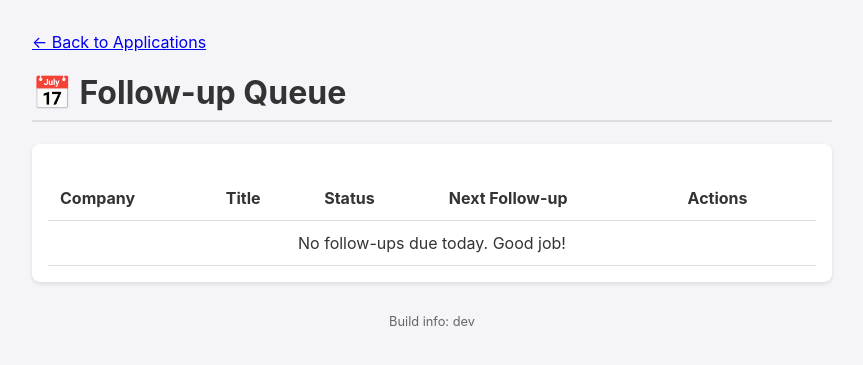
After one commit to darkiron/offertrail, a FastAPI app: page /followups in a window 1280 px wide. The commit adds this page. Shown: the top 365 px of the page, without its empty margins (208-1071 px from the left). Run offline with FastAPI, Linux system fonts and the light colour scheme; data comes from the database, SQL or seed files in the repository.

Commit message:
feat: 🎨 add followup queue UI

```diff
--- /dev/null
+++ b/src/templates/followups.html
@@ -0,0 +1,80 @@
+<!DOCTYPE html>
+<html lang="en">
+<head>
+    <meta charset="UTF-8">
+    <meta name="viewport" content="width=device-width, initial-scale=1.0">
+    <title>OfferTrail - Follow-up Queue</title>
+    <style>
+        body {
+            font-family: -apple-system, BlinkMacSystemFont, "Segoe UI", Roboto, Helvetica, Arial, sans-serif;
+            max-width: 800px;
+            margin: 2rem auto;
+            padding: 0 1rem;
+            background-color: #f4f4f9;
+            color: #333;
+        }
+        h1 { border-bottom: 2px solid #ddd; padding-bottom: 0.5rem; }
+        .card { background: white; padding: 1rem; margin: 1rem 0; border-radius: 8px; box-shadow: 0 2px 4px rgba(0,0,0,0.1); }
+        table { width: 100%; border-collapse: collapse; margin-top: 1rem; }
+        th, td { text-align: left; padding: 0.75rem; border-bottom: 1px solid #ddd; }
+        tr:hover { background-color: #f1f1f1; }
+        .status { padding: 0.25rem 0.5rem; border-radius: 4px; font-size: 0.85rem; font-weight: bold; }
+        .status-INTERESTED { background: #e2e3e5; }
+        .status-APPLIED { background: #cce5ff; color: #004085; }
+        .status-INTERVIEW { background: #fff3cd; color: #856404; }
+        .status-OFFER { background: #d4edda; color: #155724; }
+        .status-REJECTED { background: #f8d7da; color: #721c24; }
+        button { background: #28a745; color: white; border: none; padding: 0.5rem 1rem; border-radius: 4px; cursor: pointer; }
+        button:hover { background: #218838; }
+        .nav { margin-bottom: 1rem; }
+        footer { margin-top: 2rem; font-size: 0.8rem; color: #666; text-align: center; }
+    </style>
+</head>
+<body>
+    <div class="nav">
+        <a href="/">← Back to Applications</a>
+    </div>
+    <h1>📅 Follow-up Queue</h1>
+
+    <div class="card">
+        <table>
+            <thead>
+                <tr>
+                    <th>Company</th>
+                    <th>Title</th>
+                    <th>Status</th>
+                    <th>Next Follow-up</th>
+                    <th>Actions</th>
+                </tr>
+            </thead>
+            <tbody>
+                {% for app in applications %}
+                <tr>
+                    <td><strong>{{ app.company }}</strong></td>
+                    <td>{{ app.title }}</td>
+                    <td><span class="status status-{{ app.status }}">{{ app.status }}</span></td>
+                    <td>{{ app.next_followup_at }}</td>
+                    <td>
+                        <div style="display: flex; gap: 0.5rem;">
+                            <form action="/applications/{{ app.id }}/followup" method="POST" style="display: inline;">
+                                <button type="submit">Relancé</button>
+                            </form>
+                            <a href="/applications/{{ app.id }}">Details</a>
+                        </div>
+                    </td>
+                </tr>
+                {% endfor %}
+                {% if not applications %}
+                <tr>
+                    <td colspan="5" style="text-align: center;">No follow-ups due today. Good job!</td>
+                </tr>
+                {% endif %}
+            </tbody>
+        </table>
+    </div>
+
+    <footer>
+        Build info: {{ branch_name }}
+    </footer>
+</body>
+</html>
```
Also changed, not shown: src/templates/details.html (+9 -0 lines), src/templates/index.html (+9 -1 lines).
